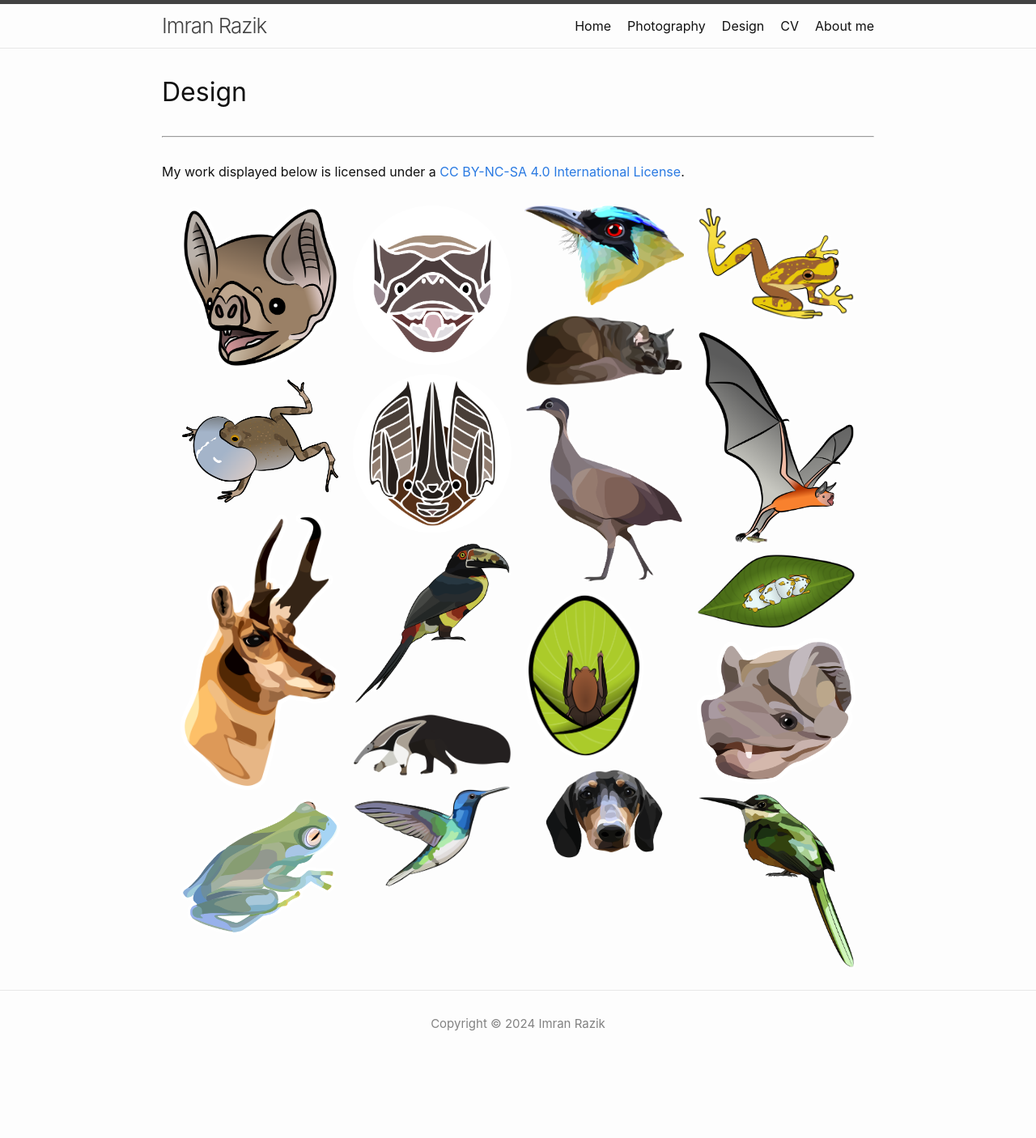
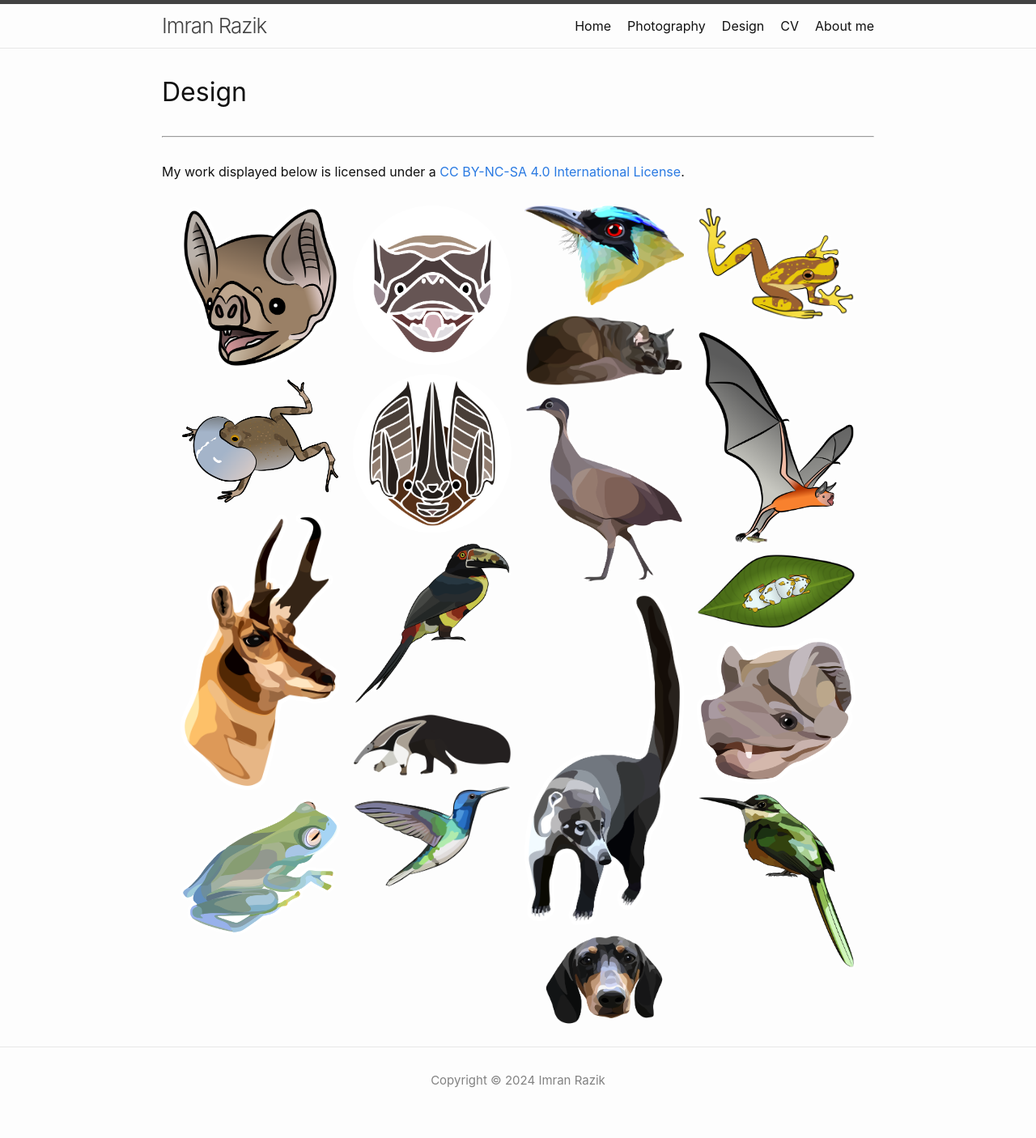
Before and after one commit to imranrazik/imranrazik.github.io, a Jekyll site: the page built from Design.md, in a window 1280 px wide. Shown: the whole page at 81% size. Built offline with Jekyll 4.4.1, drawn with Linux system fonts in a browser that asks for light colours; our own code applies the rules of GitHub Pages for plain Markdown files; before the commit the page ends 1337 px from its top, so only the background shows below that.

Commit message:
Update Design.md

```diff
--- a/Design.md
+++ b/Design.md
@@ -24,7 +24,7 @@
     <img src="/assets/illustrations/motmot.png" loading="lazy" decoding="async" style="width:100%">
     <img src="/assets/illustrations/cat.png" loading="lazy" decoding="async" style="width:100%">
     <img src="/assets/illustrations/tinamou.png" loading="lazy" decoding="async" style="width:100%">
-    <img src="/assets/illustrations/spixoffset.png" loading="lazy" decoding="async" style="width:75%">
+    <img src="/assets/illustrations/coati.png" loading="lazy" decoding="async" style="width:100%">
     <img src="/assets/illustrations/wellington.png" loading="lazy" decoding="async" style="width:100%">
   </div>
   <div class="column">
```
